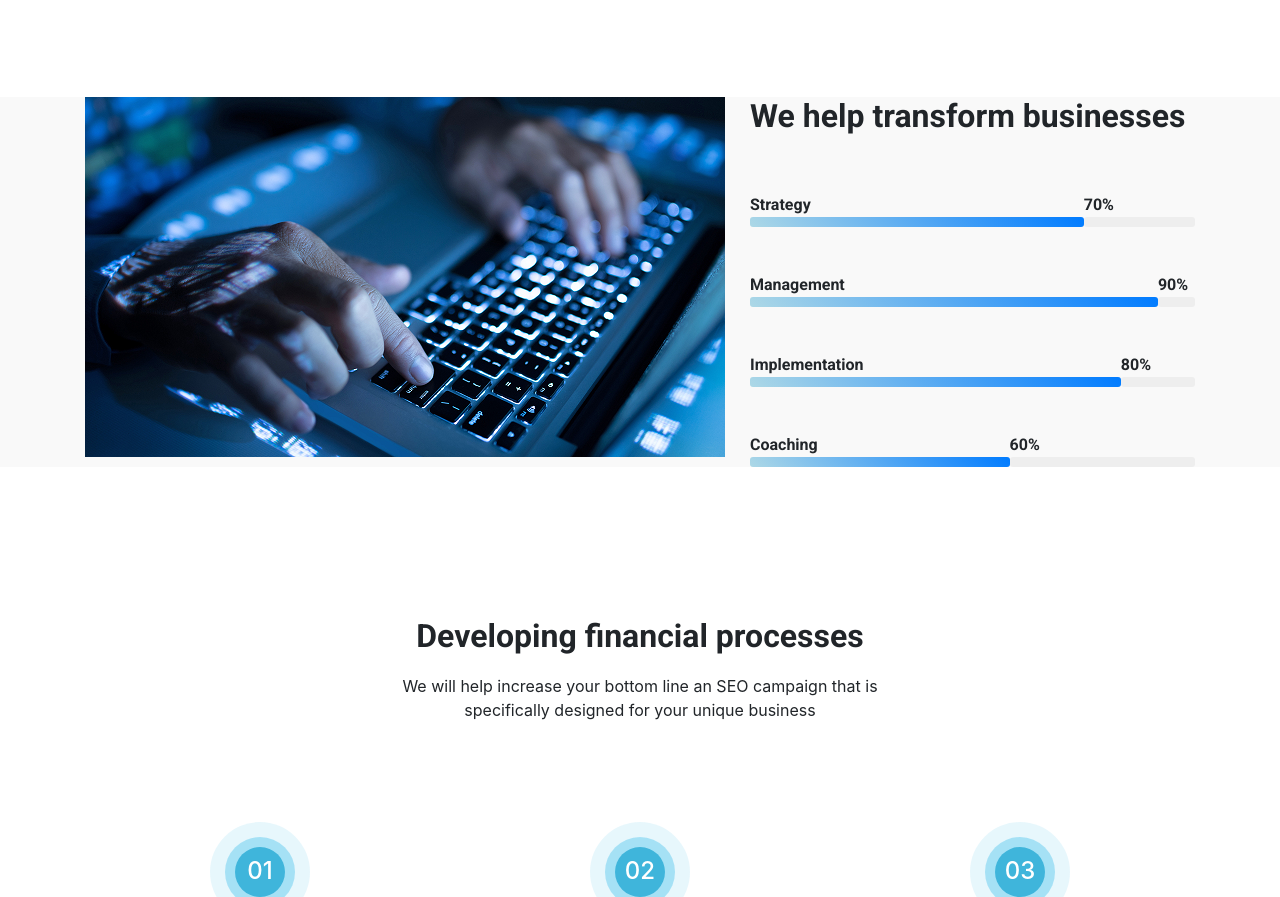
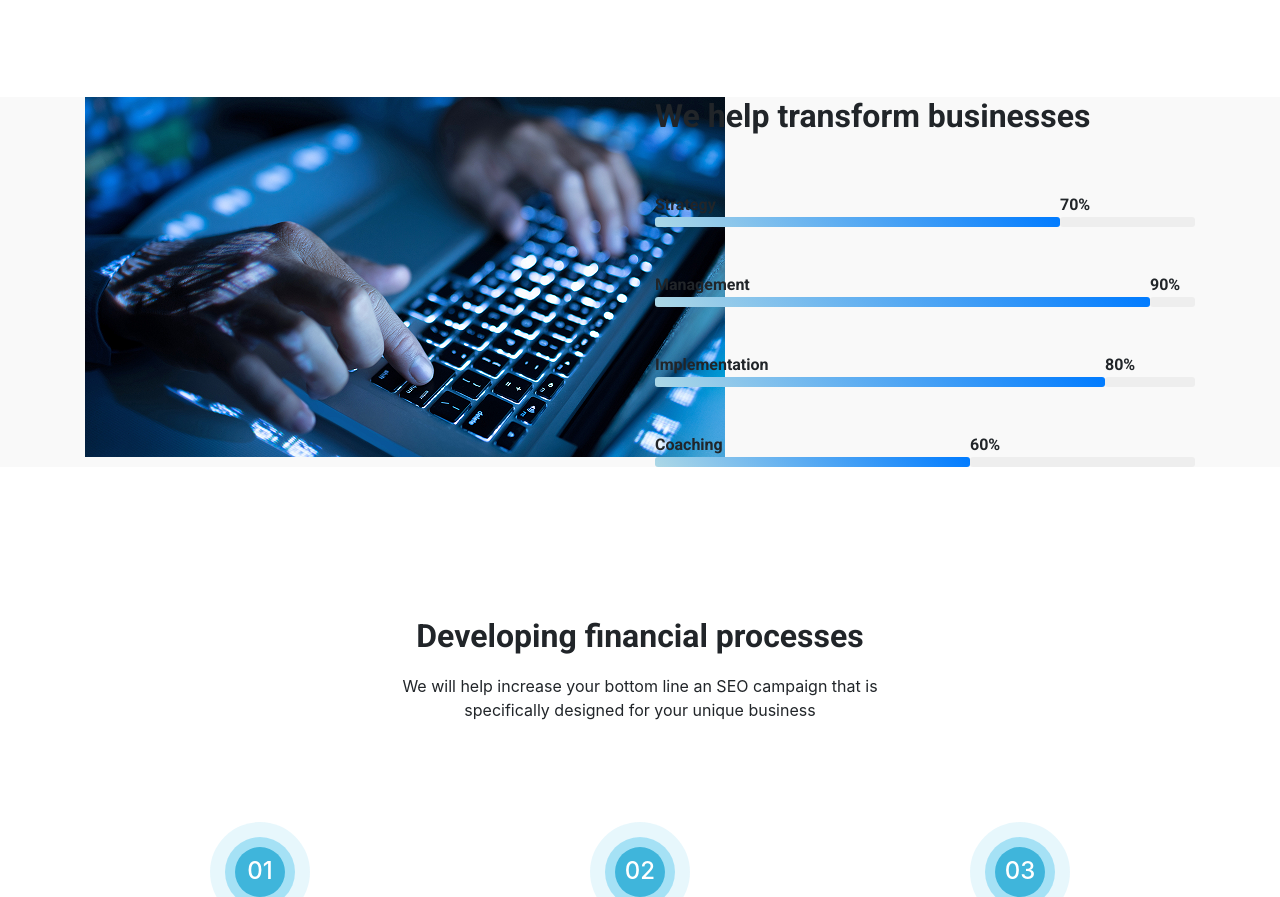
Before and after one commit to requezz/Muzagov.github.io, a website: page Finish/index.html in a window 1280 px wide. Shown: the part 1746-2643 px from the top of the page. Drawn offline with nearby package versions, Linux system fonts and the light colour scheme.

Commit message:
add change

```diff
--- a/Finish/index.html
+++ b/Finish/index.html
@@ -219,7 +219,7 @@
       <div class="col-5">
         <div class="photo123"><img src="images/sn-dark-web.png" /></div>
       </div>
-      <div class="col-xl-5 col-md-6 col-12">
+      <div class="col-md-6">
         <div class="zag1">
           <h2>We help transform businesses</h2>
         </div>
```
